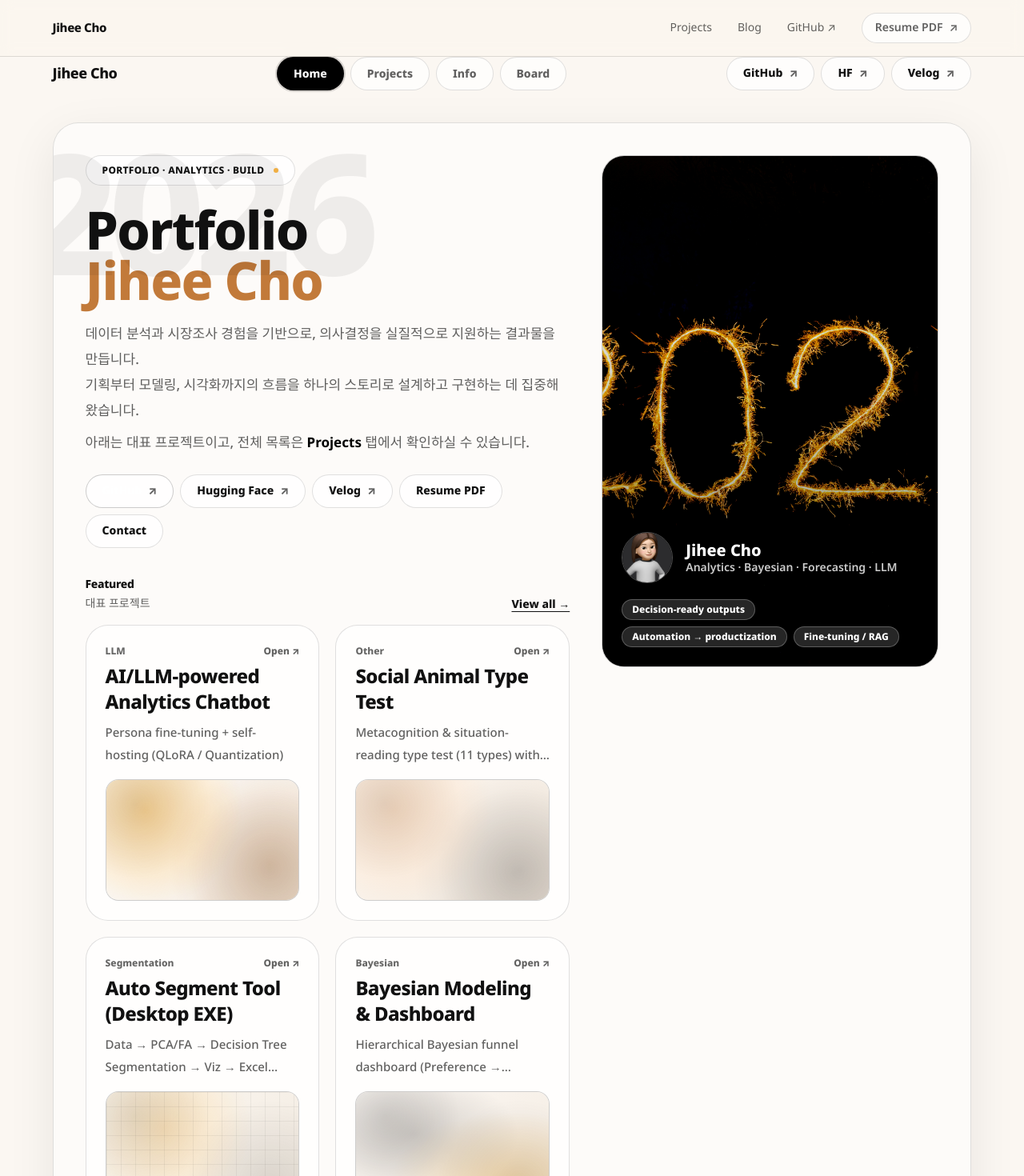
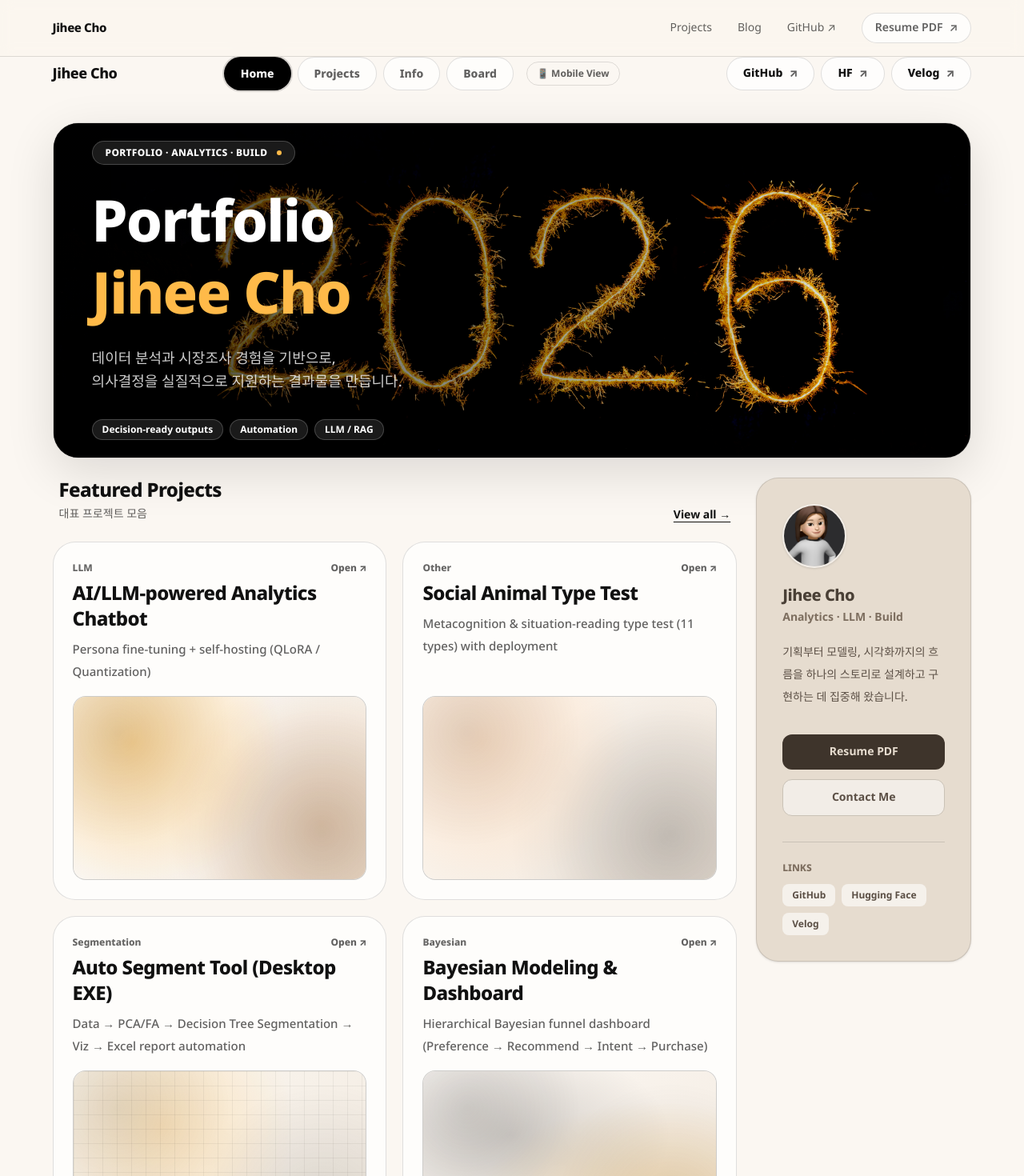
Before and after one commit to jay-lay-down/jihee-portfolio, a Next.js app: page / in a window 1280 px wide. Shown: the top 1470 px of the page at 80% size. Built offline with nearby package versions, Linux system fonts and the light colour scheme.

Commit message:
Update HomeTabs.tsx

```diff
--- a/components/HomeTabs.tsx
+++ b/components/HomeTabs.tsx
@@ -36,14 +36,12 @@ function pickPrimaryLink(p: ProjectItem) {
   return anyP.repo ?? anyP.demo ?? anyP.blog ?? `/projects/${anyP.slug}`;
 }
 
-/** SSR/CSR mismatch 방지용: slug 기반 고정 패턴 */
 function hashToIndex(s: string, mod: number) {
   let h = 0;
   for (let i = 0; i < s.length; i++) h = (h * 31 + s.charCodeAt(i)) >>> 0;
   return mod ? h % mod : 0;
 }
 
-/** cover 없을 때 썸네일 패턴 6종 */
 const THUMB_PATTERNS = [
   "bg-[radial-gradient(circle_at_20%_25%,rgba(255,186,73,.55),transparent_55%),radial-gradient(circle_at_85%_70%,rgba(194,122,58,.32),transparent_55%),linear-gradient(135deg,rgba(255,255,255,.9),rgba(245,236,225,.9))]",
   "bg-[radial-gradient(ellipse_at_30%_35%,rgba(0,0,0,.16),transparent_55%),radial-gradient(ellipse_at_80%_75%,rgba(255,186,73,.35),transparent_55%),linear-gradient(135deg,rgba(252,248,244,1),rgba(244,236,226,1))]",
@@ -140,7 +138,6 @@ function Thumb({
   );
 }
 
-/** ------- Info content ------- */
 const EDUCATION: InfoItem[] = [
   { label: "서울여자대학교 일반대학원", sub: "아동심리학 전공 (석사)" },
   { label: "서울여자대학교", sub: "아동학과 (학사)" },
@@ -187,7 +184,6 @@ function InfoBlock({ title, items }: { title: string; items: InfoItem[] }) {
   );
 }
 
-/** Projects 카드(세로 리스트용) */
 function ProjectCard({ p }: { p: ProjectItem }) {
   const href = pickPrimaryLink(p);
   const external = isExternal(href);
@@ -248,7 +244,6 @@ function ProjectCard({ p }: { p: ProjectItem }) {
   );
 }
 
-/** Featured: Home용 임팩트 카드 (그리드에서 사용) */
 function FeaturedTile({ p }: { p: ProjectItem }) {
   const href = pickPrimaryLink(p);
   const external = isExternal(href);
@@ -261,8 +256,8 @@ function FeaturedTile({ p }: { p: ProjectItem }) {
       rel={external ? "noreferrer" : undefined}
       className="group"
     >
-      <div className="rounded-[28px] border border-[var(--line)] bg-white/70 overflow-hidden hover:shadow-[0_18px_60px_rgba(0,0,0,0.10)] transition">
-        <div className="p-5 sm:p-6">
+      <div className="h-full flex flex-col rounded-[28px] border border-[var(--line)] bg-white/70 overflow-hidden hover:shadow-[0_18px_60px_rgba(0,0,0,0.10)] transition">
+        <div className="p-5 sm:p-6 flex-1 flex flex-col">
           <div className="flex items-center justify-between gap-4">
             <div className="text-xs font-extrabold text-black/60">
               {String(p.category)}
@@ -277,18 +272,12 @@ function FeaturedTile({ p }: { p: ProjectItem }) {
           </div>
 
           <p
-            className="mt-2 text-sm sm:text-[15px] text-[var(--muted)] leading-7 font-medium"
-            style={{
-              display: "-webkit-box",
-              WebkitLineClamp: 2,
-              WebkitBoxOrient: "vertical",
-              overflow: "hidden",
-            }}
+            className="mt-2 mb-4 text-sm sm:text-[15px] text-[var(--muted)] leading-7 font-medium line-clamp-2"
           >
             {anyP.oneLiner}
           </p>
 
-          <div className="mt-4">
+          <div className="mt-auto">
             <Thumb
               slug={anyP.slug}
               cover={anyP.cover}
@@ -301,9 +290,13 @@ function FeaturedTile({ p }: { p: ProjectItem }) {
   );
 }
 
+/** -----------------------------------------
+ * MAIN EXPORT
+ * ----------------------------------------- */
 export default function HomeTabs() {
   const [tab, setTab] = useState<TabKey>("Home");
   const [filter, setFilter] = useState<Filter>("All");
+  const [isMobileView, setIsMobileView] = useState(false); // Default PC View
 
   const tabs = useMemo(
     () => [
@@ -335,7 +328,6 @@ export default function HomeTabs() {
   const wmY = useTransform(scrollY, [0, 800], [0, -70]);
   const wmX = useTransform(scrollY, [0, 800], [0, 26]);
 
-  /** Info 탭 Skill chips (카테고리 있는 것만 cat 부여) */
   const skillset = useMemo<Chip[]>(() => {
     const has = (c: string) => categories.includes(c as any);
     const cat = (c: string) =>
@@ -396,17 +388,135 @@ export default function HomeTabs() {
               {t.label}
             </Pill>
           ))}
+          {/* View Toggle Button */}
+          <button
+            onClick={() => setIsMobileView((prev) => !prev)}
+            className="ml-2 text-xs font-bold text-[var(--muted)] hover:text-black border border-[var(--line)] rounded-full px-3 py-1.5 transition"
+          >
+            {isMobileView ? "💻 PC View" : "📱 Mobile View"}
+          </button>
         </div>
 
-        <div className="flex flex-wrap items-center gap-2">
+        <div className="hidden sm:flex flex-wrap items-center gap-2">
           <LinkChip href={LINKS.github}>GitHub</LinkChip>
           <LinkChip href={LINKS.hf}>HF</LinkChip>
           <LinkChip href={LINKS.velog}>Velog</LinkChip>
         </div>
       </header>
 
-      {/* HOME (Hero + Featured grid) */}
+      {/* HOME CONTENT */}
       {tab === "Home" && (
+        <>
+          {/* --- PC VIEW (DEFAULT) --- */}
+          {!isMobileView ? (
+            <div className="space-y-6">
+              {/* 1. Full-width Hero Banner */}
+              <div className="relative w-full h-[360px] md:h-[420px] rounded-[32px] overflow-hidden border border-black/15 shadow-[0_18px_60px_rgba(0,0,0,0.12)]">
+                <Image
+                  src="/a2026.jpg"
+                  alt="Hero banner"
+                  fill
+                  className="object-cover"
+                  priority
+                />
+                <div className="absolute inset-0 bg-gradient-to-r from-black/80 via-black/40 to-transparent" />
+
+                {/* Overlay Text */}
+                <div className="absolute inset-0 p-8 sm:p-12 flex flex-col justify-center">
+                  <div className="inline-flex self-start items-center gap-3 rounded-full border border-white/20 bg-white/10 px-4 py-1.5 text-xs font-extrabold tracking-wide text-white backdrop-blur-md">
+                    PORTFOLIO · ANALYTICS · BUILD
+                    <span className="inline-block h-1.5 w-1.5 rounded-full bg-[var(--accent)]" />
+                  </div>
+                  <h1 className="mt-6 text-5xl sm:text-7xl font-black tracking-tight text-white leading-tight">
+                    Portfolio
+                    <span className="block text-[var(--accent)]">Jihee Cho</span>
+                  </h1>
+                  <p className="mt-6 text-lg text-white/80 max-w-[600px] font-medium leading-relaxed">
+                    데이터 분석과 시장조사 경험을 기반으로, <br className="hidden sm:block"/>
+                    의사결정을 실질적으로 지원하는 결과물을 만듭니다.
+                  </p>
+
+                  {/* Hero Tags */}
+                  <div className="mt-8 flex flex-wrap gap-2">
+                    {["Decision-ready outputs", "Automation", "LLM / RAG"].map((tag) => (
+                      <span key={tag} className="px-3 py-1 rounded-full bg-white/10 border border-white/20 text-white text-xs font-bold backdrop-blur-sm">
+                        {tag}
+                      </span>
+                    ))}
+                  </div>
+                </div>
+              </div>
+
+              {/* 2. Main Grid: Projects (Left) + Profile (Right) */}
+              <div className="grid grid-cols-1 lg:grid-cols-4 gap-6">
+
+                {/* Left: Featured Projects (3 cols width) */}
+                <div className="lg:col-span-3 space-y-6">
+                  <div className="flex items-end justify-between px-2">
+                    <div>
+                      <h2 className="text-2xl font-black tracking-tight">Featured Projects</h2>
+                      <p className="text-sm text-[var(--muted)] font-medium mt-1">대표 프로젝트 모음</p>
+                    </div>
+                    <button
+                      onClick={() => setTab("Projects")}
+                      className="text-sm font-bold underline underline-offset-4 hover:opacity-70 transition"
+                    >
+                      View all →
+                    </button>
+                  </div>
+
+                  {/* 2x2 Grid for Cards */}
+                  <div className="grid grid-cols-1 sm:grid-cols-2 gap-5">
+                    {featured.slice(0, 4).map((p) => (
+                      <FeaturedTile key={(p as any).slug} p={p} />
+                    ))}
+                  </div>
+                </div>
+
+                {/* Right: Profile Block (1 col width) - Dark Beige */}
+                <div className="lg:col-span-1">
+                   {/* Warm/Dark Beige Background */}
+                  <div className="sticky top-8 h-fit rounded-[28px] border border-[var(--line)] bg-[#E6DCCF] p-6 sm:p-8 shadow-sm">
+                    <div className="relative w-20 h-20 rounded-full border-2 border-white/50 overflow-hidden shadow-sm mb-5">
+                      <Image
+                        src="/avatar.jpg"
+                        alt="Avatar"
+                        fill
+                        className="object-cover"
+                      />
+                    </div>
+
+                    <div className="text-xl font-black text-[#4A4036] tracking-tight">Jihee Cho</div>
+                    <div className="text-sm font-bold text-[#7D6E5F] mt-1">Analytics · LLM · Build</div>
+
+                    <p className="mt-5 text-sm leading-7 text-[#5C5046] font-medium">
+                      기획부터 모델링, 시각화까지의 흐름을 하나의 스토리로 설계하고 구현하는 데 집중해 왔습니다.
+                    </p>
+
+                    <div className="mt-8 space-y-3">
+                      <a href={LINKS.resumePdf} target="_blank" className="flex items-center justify-center w-full py-3 rounded-xl bg-[#3E342B] text-[#E6DCCF] text-sm font-bold hover:opacity-90 transition">
+                        Resume PDF
+                      </a>
+                      <a href={`mailto:${LINKS.email}`} className="flex items-center justify-center w-full py-3 rounded-xl border border-[#Cac2b6] bg-white/50 text-[#5C5046] text-sm font-bold hover:bg-white/80 transition">
+                        Contact Me
+                      </a>
+                    </div>
+
+                    <div className="mt-8 pt-6 border-t border-[#Cac2b6]">
+                      <div className="text-xs font-extrabold text-[#7D6E5F] mb-3">LINKS</div>
+                      <div className="flex flex-wrap gap-2">
+                        <a href={LINKS.github} target="_blank" className="text-xs font-bold px-3 py-1.5 rounded-lg bg-white/60 text-[#5C5046] hover:bg-white">GitHub</a>
+                        <a href={LINKS.hf} target="_blank" className="text-xs font-bold px-3 py-1.5 rounded-lg bg-white/60 text-[#5C5046] hover:bg-white">Hugging Face</a>
+                        <a href={LINKS.velog} target="_blank" className="text-xs font-bold px-3 py-1.5 rounded-lg bg-white/60 text-[#5C5046] hover:bg-white">Velog</a>
+                      </div>
+                    </div>
+                  </div>
+                </div>
+
+              </div>
+            </div>
+          ) : (
+            /* --- MOBILE VIEW (LEGACY) --- */
             <section className="relative overflow-hidden rounded-[32px] border border-[var(--line)] bg-white/55 shadow-[0_18px_60px_rgba(0,0,0,0.08)]">
               <motion.div
                 style={{ x: wmX, y: wmY }}
@@ -416,7 +526,7 @@ export default function HomeTabs() {
               </motion.div>
 
               <div className="grid grid-cols-1 lg:grid-cols-12 gap-8 lg:gap-10 p-6 sm:p-10">
-            {/* left */}
+                {/* left content */}
                 <div className="lg:col-span-7">
                   <div className="inline-flex items-center gap-3 rounded-full border border-[var(--line)] bg-white/75 px-5 py-2.5 text-xs font-extrabold tracking-wide">
                     PORTFOLIO · ANALYTICS · BUILD
@@ -473,7 +583,6 @@ export default function HomeTabs() {
                       </button>
                     </div>
 
-                {/* 가로 캐러셀 대신 2×2 그리드 */}
                     <div className="mt-4">
                       <div className="grid gap-4 sm:gap-5 sm:grid-cols-2">
                         {featured.slice(0, 4).map((p) => (
@@ -495,7 +604,7 @@ export default function HomeTabs() {
                   </div>
                 </div>
 
-            {/* right hero image */}
+                {/* right hero image (Mobile version side) */}
                 <div className="lg:col-span-5">
                   <div className="relative h-[380px] sm:h-[520px] lg:h-[640px] rounded-[28px] overflow-hidden border border-black/15 bg-black/5">
                     <Image
@@ -547,8 +656,10 @@ export default function HomeTabs() {
               </div>
             </section>
           )}
+        </>
+      )}
 
-      {/* Projects */}
+      {/* Projects Tab */}
       {tab === "Projects" && (
         <section className="rounded-[32px] border border-[var(--line)] bg-white/55 p-6 sm:p-10 shadow-[0_18px_60px_rgba(0,0,0,0.08)]">
           <div className="flex flex-col gap-3 sm:flex-row sm:items-end sm:justify-between">
@@ -591,7 +702,7 @@ export default function HomeTabs() {
         </section>
       )}
 
-      {/* Info */}
+      {/* Info Tab */}
       {tab === "Info" && (
         <section className="rounded-[32px] border border-[var(--line)] bg-white/55 p-6 sm:p-10 shadow-[0_18px_60px_rgba(0,0,0,0.08)]">
           <div className="flex flex-col gap-3 sm:flex-row sm:items-end sm:justify-between">
@@ -601,9 +712,7 @@ export default function HomeTabs() {
               </h2>
               <p className="mt-3 text-[15px] text-[var(--muted)] leading-8 font-medium">
                 왼쪽에는 학력·경력·수상 내역을, 오른쪽에는 요약·스킬·코어
-                강점을 정리했습니다. 카테고리 칩을 클릭하면{" "}
-                <b>Projects</b> 탭으로 이동하면서 해당 카테고리로 자동
-                필터링됩니다.
+                강점을 정리했습니다.
               </p>
             </div>
             <div className="flex flex-wrap items-center gap-2">
@@ -700,19 +809,13 @@ export default function HomeTabs() {
                     </Pill>
                   ))}
                 </div>
-
-                <div className="mt-6 flex flex-wrap gap-2">
-                  <LinkChip href={LINKS.github}>Repo list</LinkChip>
-                  <LinkChip href={LINKS.hf}>Hugging Face</LinkChip>
-                  <LinkChip href={LINKS.velog}>Velog</LinkChip>
-                </div>
               </div>
             </div>
           </div>
         </section>
       )}
 
-      {/* Board */}
+      {/* Board Tab */}
       {tab === "Board" && (
         <section className="rounded-[32px] border border-[var(--line)] bg-white/55 p-6 sm:p-10 shadow-[0_18px_60px_rgba(0,0,0,0.08)]">
           <div className="flex flex-col gap-3 sm:flex-row sm:items-end sm:justify-between">
@@ -721,8 +824,7 @@ export default function HomeTabs() {
                 Board
               </h2>
               <p className="mt-3 text-[15px] text-[var(--muted)] leading-8 font-medium">
-                업데이트, 노트, 외부 링크를 모아두는 공간입니다. 이후에는
-                블로그 글 목록이나 Velog 연동 등으로 확장할 예정입니다.
+                업데이트, 노트, 외부 링크를 모아두는 공간입니다.
               </p>
             </div>
             <div className="flex flex-wrap items-center gap-2">
```
Lines whose indentation alone changed are shown as unchanged.
